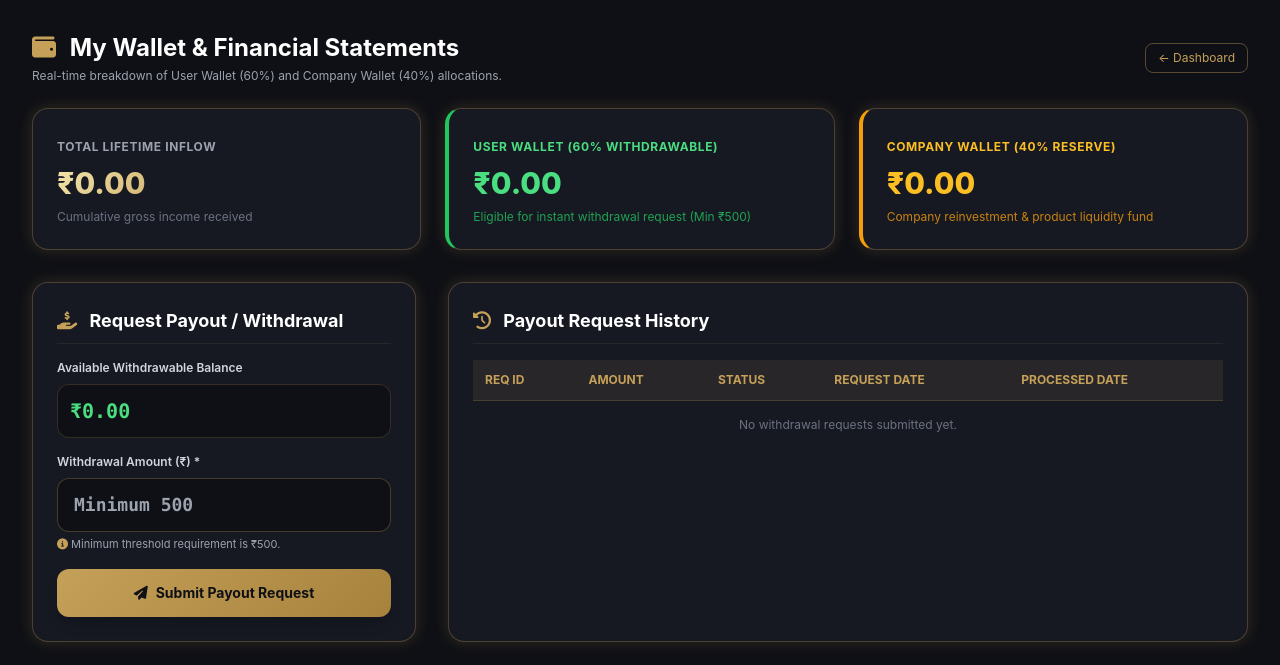
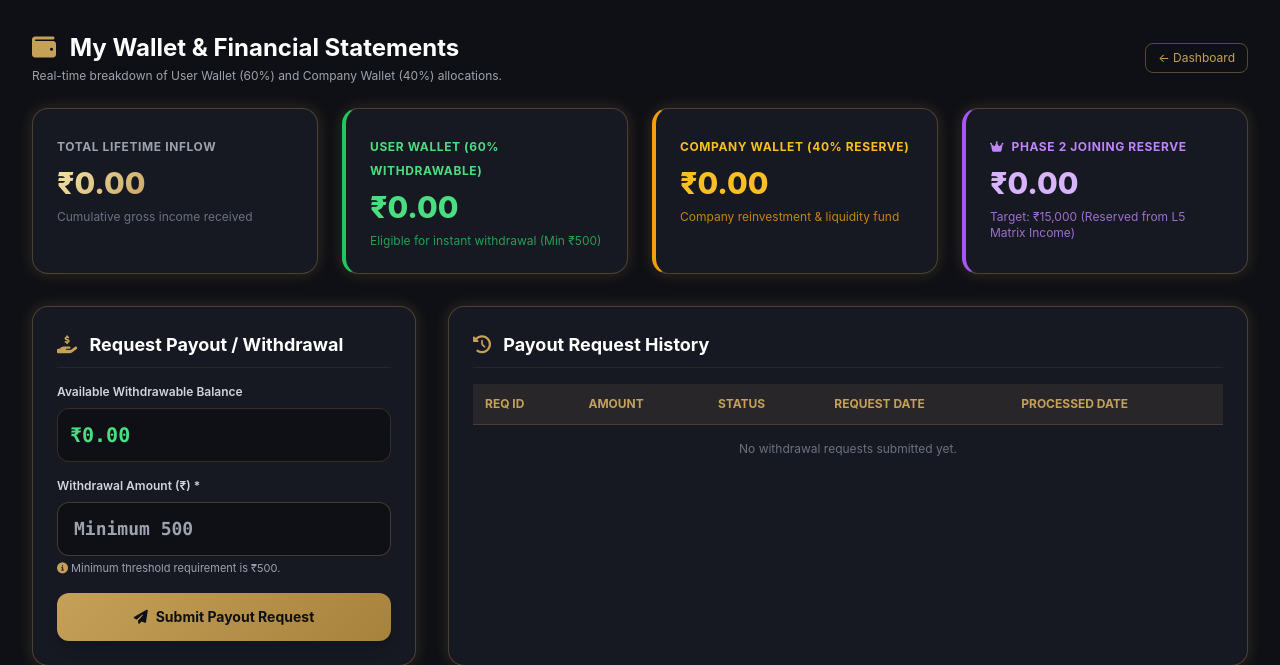
Before and after one commit to priyeshdaspookulangara/givora, a PHP site: page /customer/wallet.php in a window 1280 px wide. Shown: the part 81-746 px from the top of the page. Run offline with PHP 8.4, Linux system fonts and the light colour scheme; a user stored in the database is signed in; data comes from the database, SQL or seed files in the repository; tables that the repository leaves empty hold one stand-in row (values such as "Sample post"); some libraries are stand-ins or nearby versions.

Commit message:
Implement Phase 2 joining fee (₹15,000) reserve wallet from Level 5 matrix income and automated deduction upon promotion
Co-authored-by: priyeshdaspookulangara <216598157+priyeshdaspookulangara@users.noreply.github.com>

```diff
--- a/customer/wallet.php
+++ b/customer/wallet.php
@@ -72,7 +72,7 @@ require_once __DIR__ . '/../includes/header.php';
     </div>
 
     <!-- Wallet Cards -->
-    <div class="grid grid-cols-1 md:grid-cols-3 gap-6 mb-8">
+    <div class="grid grid-cols-1 md:grid-cols-4 gap-6 mb-8">
         <!-- Lifetime Total Balance -->
         <div class="bg-darkcard p-6 rounded-2xl gold-border-glow">
             <span class="text-xs uppercase tracking-wider text-gray-400 font-bold">Total Lifetime Inflow</span>
@@ -84,14 +84,23 @@ require_once __DIR__ . '/../includes/header.php';
         <div class="bg-darkcard p-6 rounded-2xl gold-border-glow border-l-4 border-l-green-500">
             <span class="text-xs uppercase tracking-wider text-green-400 font-bold">User Wallet (60% Withdrawable)</span>
             <div class="text-3xl font-extrabold text-green-400 mt-2">₹<?php echo number_format($wallet['user_wallet_60'], 2); ?></div>
-            <p class="text-xs text-green-500/80 mt-2">Eligible for instant withdrawal request (Min ₹500)</p>
+            <p class="text-xs text-green-500/80 mt-2">Eligible for instant withdrawal (Min ₹500)</p>
         </div>
 
         <!-- Company Wallet (40%) -->
         <div class="bg-darkcard p-6 rounded-2xl gold-border-glow border-l-4 border-l-amber-500">
             <span class="text-xs uppercase tracking-wider text-amber-400 font-bold">Company Wallet (40% Reserve)</span>
             <div class="text-3xl font-extrabold text-amber-400 mt-2">₹<?php echo number_format($wallet['company_wallet_40'], 2); ?></div>
-            <p class="text-xs text-amber-500/80 mt-2">Company reinvestment & product liquidity fund</p>
+            <p class="text-xs text-amber-500/80 mt-2">Company reinvestment & liquidity fund</p>
+        </div>
+
+        <!-- Phase 2 Joining Reserve Wallet (₹15,000 Target) -->
+        <div class="bg-darkcard p-6 rounded-2xl gold-border-glow border-l-4 border-l-purple-500">
+            <span class="text-xs uppercase tracking-wider text-purple-400 font-bold"><i class="fas fa-crown mr-1"></i> Phase 2 Joining Reserve</span>
+            <div class="text-3xl font-extrabold text-purple-300 mt-2">₹<?php echo number_format($wallet['p2_reserve_wallet'], 2); ?></div>
+            <p class="text-xs text-purple-400/80 mt-2">
+                Target: ₹15,000 (Reserved from L5 Matrix Income)
+            </p>
         </div>
     </div>
 
--- a/includes/functions.php
+++ b/includes/functions.php
@@ -153,7 +153,30 @@ function checkAndPromoteToPhase2($pdo, $member_id) {
     $stmt->execute([$member_id]);
     $child_count = $stmt->fetchColumn();
 
+    ensureWalletExists($pdo, $member_id);
+    $stmt = $pdo->prepare("SELECT p2_reserve_wallet FROM wallets WHERE member_id = ?");
+    $stmt->execute([$member_id]);
+    $reserve_bal = (float)($stmt->fetchColumn() ?: 0.00);
+
+    // Member qualifies for Phase 2 when Phase 1 matrix (3 direct placements) is completed
     if ($child_count >= 3) {
+        // Ensure Phase 2 joining fee reserve (₹15,000) is filled upon Phase 1 completion
+        if ($reserve_bal < 15000.00) {
+            $add_reserve = 15000.00 - $reserve_bal;
+            $stmt = $pdo->prepare("UPDATE wallets SET p2_reserve_wallet = 15000.00 WHERE member_id = ?");
+            $stmt->execute([$member_id]);
+
+            $stmt = $pdo->prepare("INSERT INTO transactions (member_id, type, amount, wallet_type, status, description) VALUES (?, 'Phase_2_Reserve', ?, 'Main', 'Credit', ?)");
+            $stmt->execute([$member_id, $add_reserve, "Phase 2 Joining Fee Reserved from Phase 1 Completion"]);
+        }
+
+        // Deduct ₹15,000 as Phase 2 Joining Fee from p2_reserve_wallet
+        $stmt = $pdo->prepare("UPDATE wallets SET p2_reserve_wallet = p2_reserve_wallet - 15000.00 WHERE member_id = ?");
+        $stmt->execute([$member_id]);
+
+        $stmt = $pdo->prepare("INSERT INTO transactions (member_id, type, amount, wallet_type, status, description) VALUES (?, 'Phase_2_Joining_Fee', 15000.00, 'Main', 'Debit', 'Phase 2 Joining Fee deducted from L5 Reserve')");
+        $stmt->execute([$member_id]);
+
         // Find Phase 2 placement
         $p2_placement = findMatrixPlacementP2($pdo, 'GT100000');
 
@@ -161,8 +184,8 @@ function checkAndPromoteToPhase2($pdo, $member_id) {
         $stmt = $pdo->prepare("UPDATE members SET p2_status = 'Active', p2_placement_parent_id = ?, p2_matrix_position = ?, p2_created_at = NOW() WHERE member_id = ?");
         $stmt->execute([$p2_placement['parent_id'], $p2_placement['position'], $member_id]);
 
-        // Distribute Phase 2 Matrix Commissions
-        $package_amount = ($member['package_type'] === 'Leadership_15000') ? 15000 : 5000;
+        // Distribute Phase 2 Matrix Commissions (₹15,000 joining fee basis)
+        $package_amount = 15000.00;
         $level_percentages = [0.05, 0.04, 0.03, 0.02, 0.015, 0.01, 0.005];
 
         $curr_p2_parent = $p2_placement['parent_id'];
@@ -203,7 +226,7 @@ function generateEpinCode() {
 
 // Wallet initialization
 function ensureWalletExists($pdo, $member_id) {
-    $stmt = $pdo->prepare("INSERT INTO wallets (member_id, balance, user_wallet_60, company_wallet_40) VALUES (?, 0.00, 0.00, 0.00) ON DUPLICATE KEY UPDATE id=id");
+    $stmt = $pdo->prepare("INSERT INTO wallets (member_id, balance, user_wallet_60, company_wallet_40, p2_reserve_wallet) VALUES (?, 0.00, 0.00, 0.00, 0.00) ON DUPLICATE KEY UPDATE id=id");
     $stmt->execute([$member_id]);
 }
 
@@ -253,18 +276,62 @@ function distributeCommissions($pdo, $new_member_id, $sponsor_id, $package_type)
         $company_part = $commission_amount * 0.40;
 
         ensureWalletExists($pdo, $curr_parent);
+        $level_num = $level + 1;
 
-        // Update parent wallet
+        // Level 5 Phase 1 matrix commission ($level === 4): Reserve for Phase 2 Joining Fee (p2_reserve_wallet) up to ₹15,000
+        if ($level === 4) {
+            $stmt = $pdo->prepare("SELECT p2_reserve_wallet FROM wallets WHERE member_id = ?");
+            $stmt->execute([$curr_parent]);
+            $curr_reserve = (float)($stmt->fetchColumn() ?: 0.00);
+
+            if ($curr_reserve < 15000.00 && $curr_parent !== 'GT100000') {
+                $needed = 15000.00 - $curr_reserve;
+                $reserve_amt = min($commission_amount, $needed);
+                $excess_amt = $commission_amount - $reserve_amt;
+
+                // Credit Phase 2 reserve
+                $stmt = $pdo->prepare("UPDATE wallets SET p2_reserve_wallet = p2_reserve_wallet + ? WHERE member_id = ?");
+                $stmt->execute([$reserve_amt, $curr_parent]);
+
+                $stmt = $pdo->prepare("INSERT INTO transactions (member_id, type, amount, wallet_type, status, description) VALUES (?, 'Phase_2_Reserve', ?, 'Main', 'Credit', ?)");
+                $stmt->execute([$curr_parent, $reserve_amt, "Phase 2 Joining Fee Reserved from Level 5 downline " . $new_member_id]);
+
+                // Any excess above ₹15,000 reserve target goes to standard 60:40 split
+                if ($excess_amt > 0) {
+                    $user_part_ex = $excess_amt * 0.60;
+                    $company_part_ex = $excess_amt * 0.40;
+
+                    $stmt = $pdo->prepare("UPDATE wallets SET balance = balance + ?, user_wallet_60 = user_wallet_60 + ?, company_wallet_40 = company_wallet_40 + ? WHERE member_id = ?");
+                    $stmt->execute([$excess_amt, $user_part_ex, $company_part_ex, $curr_parent]);
+
+                    $stmt = $pdo->prepare("INSERT INTO transactions (member_id, type, amount, wallet_type, status, description) VALUES (?, 'Matrix_Income_P1', ?, 'User_Wallet', 'Credit', ?)");
+                    $stmt->execute([$curr_parent, $user_part_ex, "Phase 1 Matrix L5 Commission (60%) from " . $new_member_id]);
+
+                    $stmt = $pdo->prepare("INSERT INTO transactions (member_id, type, amount, wallet_type, status, description) VALUES (?, 'Matrix_Income_P1', ?, 'Company_Wallet', 'Credit', ?)");
+                    $stmt->execute([$curr_parent, $company_part_ex, "Phase 1 Matrix L5 Commission (40%) from " . $new_member_id]);
+                }
+            } else {
+                // Reserve target reached or is Root
                 $stmt = $pdo->prepare("UPDATE wallets SET balance = balance + ?, user_wallet_60 = user_wallet_60 + ?, company_wallet_40 = company_wallet_40 + ? WHERE member_id = ?");
                 $stmt->execute([$commission_amount, $user_part, $company_part, $curr_parent]);
 
-        // Log transactions
-        $level_num = $level + 1;
                 $stmt = $pdo->prepare("INSERT INTO transactions (member_id, type, amount, wallet_type, status, description) VALUES (?, 'Matrix_Income_P1', ?, 'User_Wallet', 'Credit', ?)");
                 $stmt->execute([$curr_parent, $user_part, "Phase 1 Matrix L{$level_num} Commission (60%) from " . $new_member_id]);
 
                 $stmt = $pdo->prepare("INSERT INTO transactions (member_id, type, amount, wallet_type, status, description) VALUES (?, 'Matrix_Income_P1', ?, 'Company_Wallet', 'Credit', ?)");
                 $stmt->execute([$curr_parent, $company_part, "Phase 1 Matrix L{$level_num} Commission (40%) from " . $new_member_id]);
+            }
+        } else {
+            // Levels 1-4 & 6-7: Regular 60:40 wallet split
+            $stmt = $pdo->prepare("UPDATE wallets SET balance = balance + ?, user_wallet_60 = user_wallet_60 + ?, company_wallet_40 = company_wallet_40 + ? WHERE member_id = ?");
+            $stmt->execute([$commission_amount, $user_part, $company_part, $curr_parent]);
+
+            $stmt = $pdo->prepare("INSERT INTO transactions (member_id, type, amount, wallet_type, status, description) VALUES (?, 'Matrix_Income_P1', ?, 'User_Wallet', 'Credit', ?)");
+            $stmt->execute([$curr_parent, $user_part, "Phase 1 Matrix L{$level_num} Commission (60%) from " . $new_member_id]);
+
+            $stmt = $pdo->prepare("INSERT INTO transactions (member_id, type, amount, wallet_type, status, description) VALUES (?, 'Matrix_Income_P1', ?, 'Company_Wallet', 'Credit', ?)");
+            $stmt->execute([$curr_parent, $company_part, "Phase 1 Matrix L{$level_num} Commission (40%) from " . $new_member_id]);
+        }
 
         // Fetch next parent up
         $stmt = $pdo->prepare("SELECT placement_parent_id FROM members WHERE member_id = ?");
--- a/schema.sql
+++ b/schema.sql
@@ -49,13 +49,14 @@ CREATE TABLE IF NOT EXISTS wallets (
     balance DECIMAL(12,2) NOT NULL DEFAULT 0.00,
     user_wallet_60 DECIMAL(12,2) NOT NULL DEFAULT 0.00,
     company_wallet_40 DECIMAL(12,2) NOT NULL DEFAULT 0.00,
+    p2_reserve_wallet DECIMAL(12,2) NOT NULL DEFAULT 0.00,
     FOREIGN KEY (member_id) REFERENCES members(member_id) ON DELETE CASCADE
 );
 
 CREATE TABLE IF NOT EXISTS transactions (
     id INT AUTO_INCREMENT PRIMARY KEY,
     member_id VARCHAR(50) NOT NULL,
-    type ENUM('Direct_Referral', 'Matrix_Income_P1', 'Matrix_Income_P2', 'Withdrawal_Request', 'Admin_Adjustment') NOT NULL,
+    type ENUM('Direct_Referral', 'Matrix_Income_P1', 'Matrix_Income_P2', 'Phase_2_Reserve', 'Phase_2_Joining_Fee', 'Withdrawal_Request', 'Admin_Adjustment') NOT NULL,
     amount DECIMAL(12,2) NOT NULL,
     wallet_type ENUM('User_Wallet', 'Company_Wallet', 'Main') NOT NULL DEFAULT 'Main',
     status ENUM('Credit', 'Debit', 'Pending', 'Approved') NOT NULL DEFAULT 'Credit',
```
Also changed, not shown: admin/financials.php (+10 -1 lines), 1 other file. Lines whose indentation alone changed are shown as unchanged.
